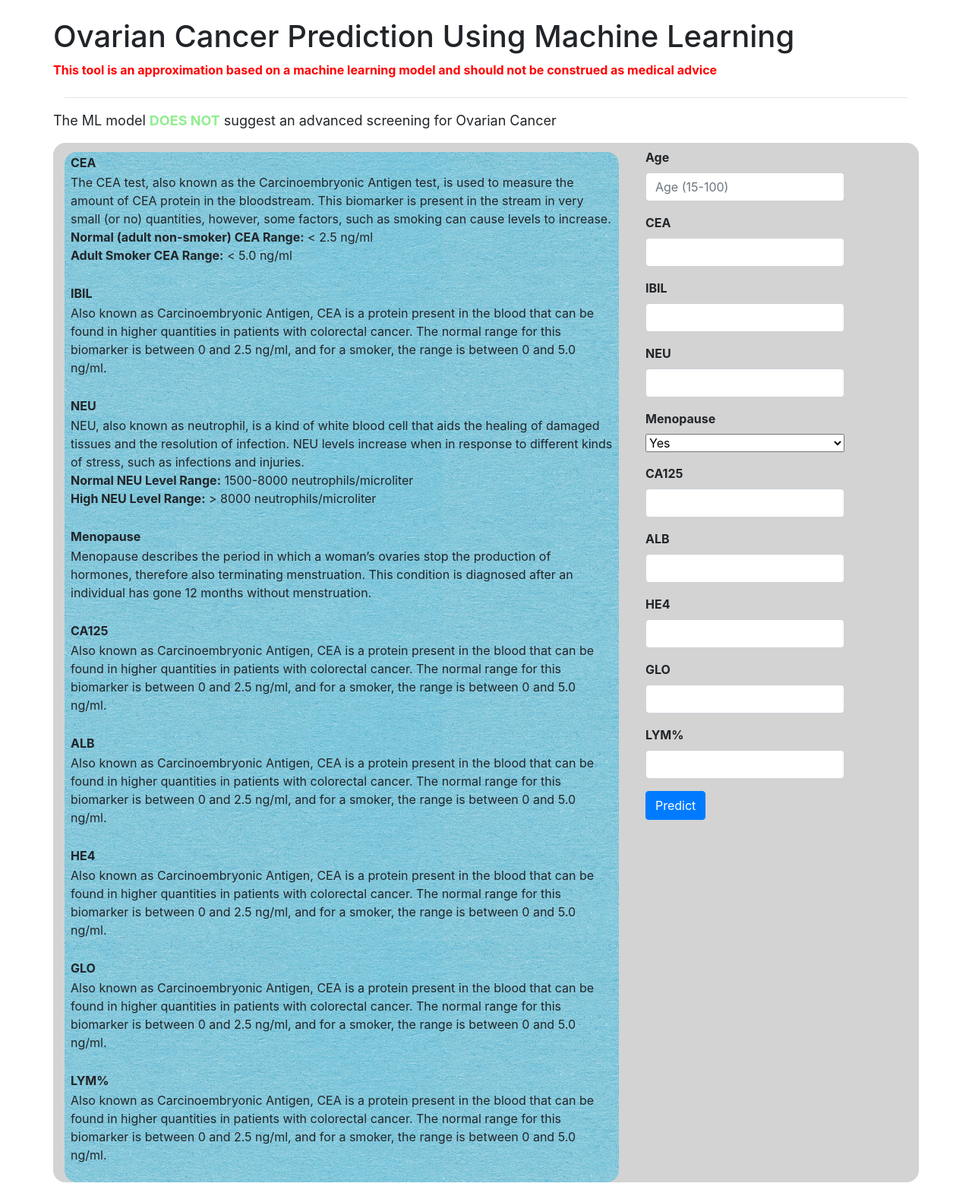
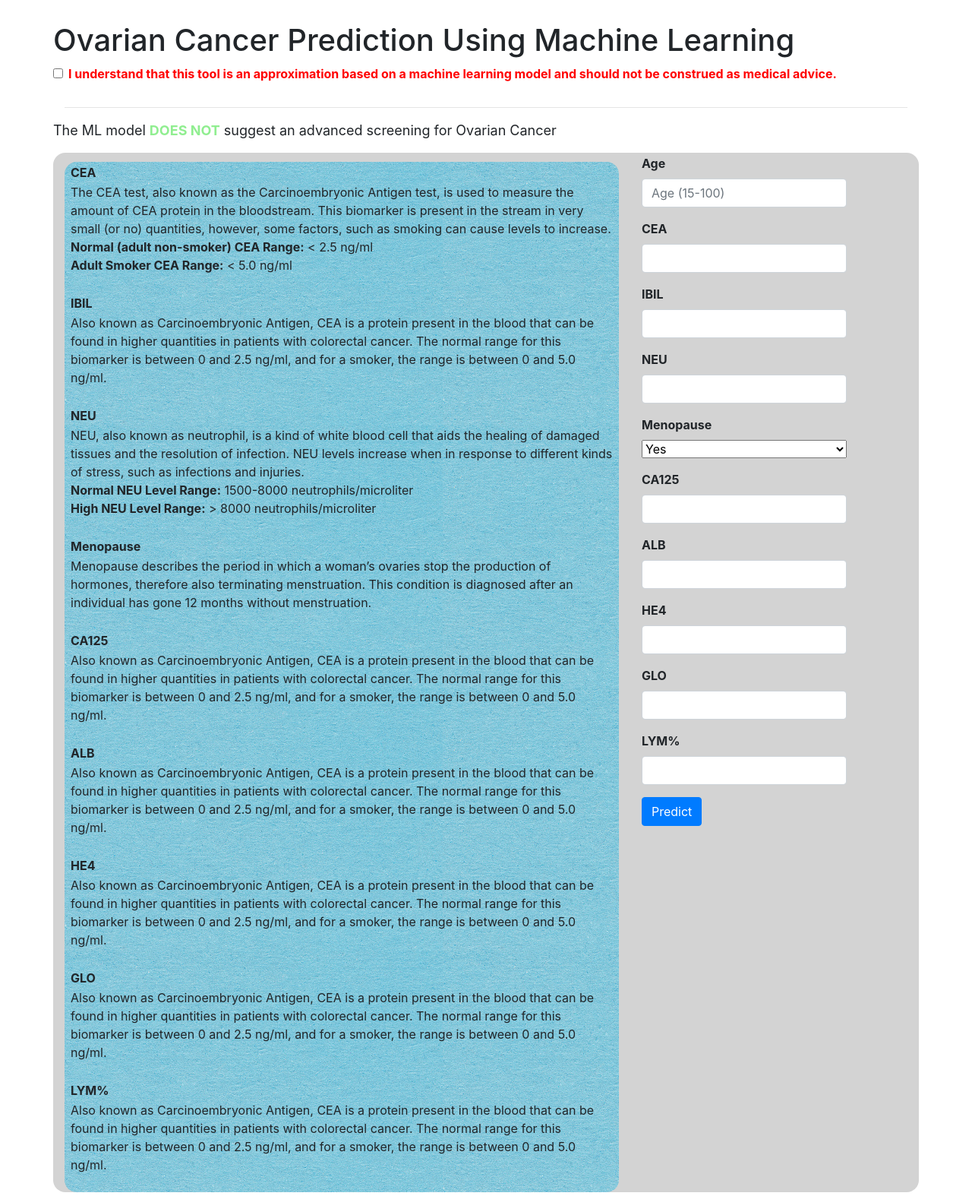
Before and after one commit to rxd321/ovarify, a Python web app: template templates/index.html in a window 1280 px wide. Shown: the whole page at 76% size. Run offline with Jinja, Linux system fonts and the light colour scheme; the template is opened without the code that fills it, so the values that code supplies are empty; some libraries are stand-ins or nearby versions.

Commit message:
Add files via upload

```diff
--- a/templates/index.html
+++ b/templates/index.html
@@ -19,7 +19,7 @@
 
         }
 
-        .check{
+        .form-check{
             color:red;
         }
 
@@ -62,14 +62,21 @@
     </head>
 
     <body>
+        <!-- Use the action attribute to call the 'main' function -->
+        <form action="{{ url_for('main') }}" method="POST">
             <div class="container">
                 <div class="row">
                     <h1>Ovarian Cancer Prediction Using Machine Learning</h1>
                 </div>
-            <div class="row check">
-                <label>
-                    This tool is an approximation based on a machine learning model and should not be construed as medical advice
+                <div class="row">
+                    <div class="form-group">
+                        <div class="form-check">
+                            <input class="form-check-input" type="checkbox" id="gridCheck" required>
+                            <label class="form-check-label" for="gridCheck">
+                                I understand that this tool is an approximation based on a machine learning model and should not be construed as medical advice.
                             </label>
+                        </div>
+                    </div>
                 </div>
                 <hr />
                 <div class="row result">
@@ -159,8 +166,7 @@
                     </div>
 
                     <div class="col-md-4" name="col2">
-                    <!-- Use the action attribute to call the 'main' function -->
-                    <form action="{{ url_for('main') }}" method="POST">
+
                         <div class="container">
 
                             {% if not(result) %}
@@ -262,7 +268,7 @@
                                         <input type="number" class="form-control" name="neu" id="inputNEU" required value="{{ original_input['NEU']}}">
                                     </div>
                                 </div>
-                                <br/>
+                                <br />
                                 <div class="form-row">
                                     <div class="form-group col-md-12">
                                         <label for="inputMenopause">Menopause</label>
@@ -329,11 +335,12 @@
 
                         </div>
                         <button type="submit" class="btn btn-primary">Predict</button>
-                     </form>
+
                     </div>
 
                 </div>
 
             </div>
+        </form>
     </body>
 </html>
```
Lines whose indentation alone changed are shown as unchanged.
